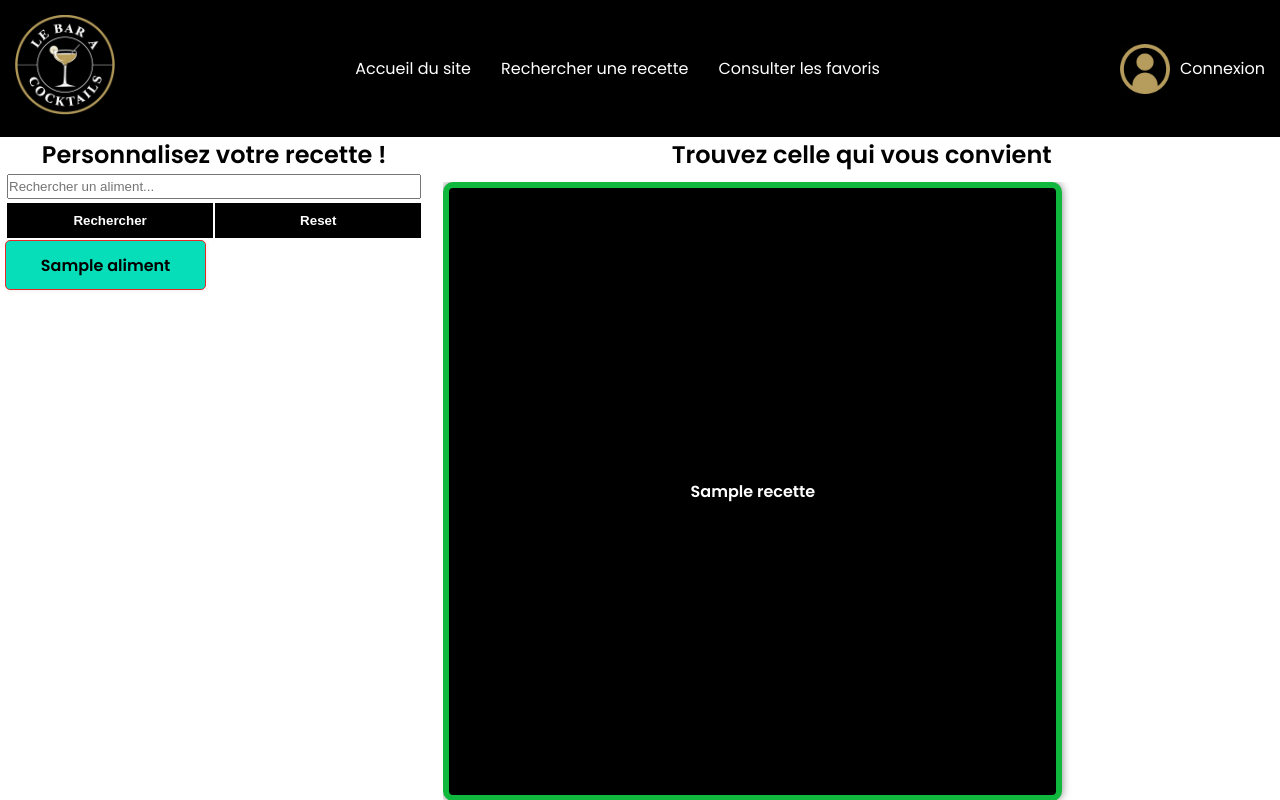
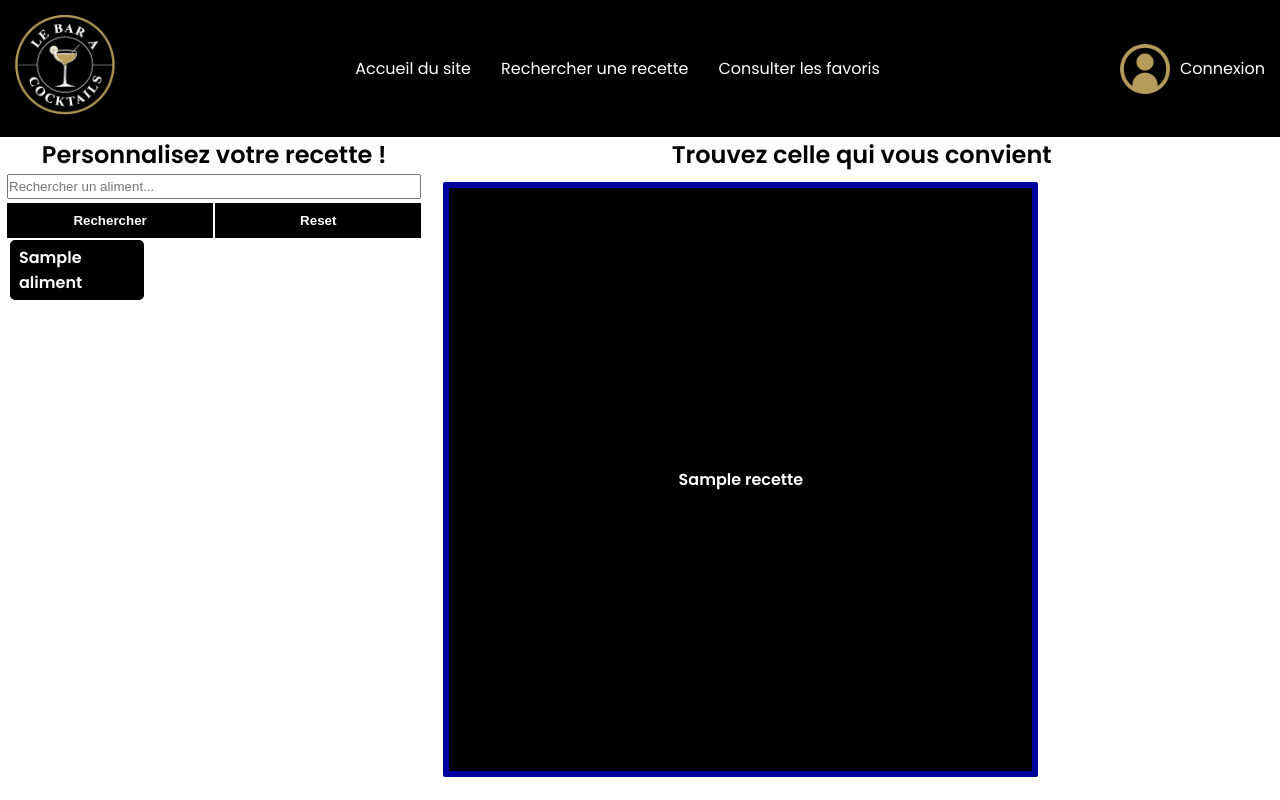
Before and after one commit to andreavltn/le-bar-a-cocktails, a PHP site: page /recherche.php in a window 1280 px wide. Run offline with PHP 8.4, Linux system fonts and the light colour scheme; tables that the repository leaves empty or names only in its code hold one stand-in row (values such as "Sample post").

Commit message:
ca a l'air de marcher

```diff
--- a/css/recherche.css
+++ b/css/recherche.css
@@ -1,22 +1,26 @@
+
+html, body {
+    height: 100%;
+    margin: 0; }
+
+
 #rechercheAliment {
 
     height: 25px;
     display: flex; gap: 2px; margin: 2px 2px;
 }
-html, body {
-    height: 100%;
-    margin: 0;
-    overflow: hidden; }
+
 
 
 .stylegrille {
     overflow-y: auto;
     flex-direction: column;
     display: grid;
-    grid-template-columns: repeat(auto-fill, minmax(200px, 1fr));
-    gap: 16px;
+    grid-template-columns: repeat(3, 1fr);
+    gap: 5px;
     flex: 1;
     min-height: 0;
+    margin-left: 5px;
 
 }
 
@@ -26,85 +30,43 @@ html, body {
                 flex-direction: column;
                 justify-content: center;   /* centrage vertical */
                 align-items: center;       /* centrage horizontal */
-                height: 50px;             /* hauteur d'une boite */
-                border: 1px solid #eb2626ff; /* couleur bordure*/
-                padding: 10px;   /* espace entre la boite et le texte*/
+                height: 60px;             /* hauteur d'une boite */
+                border: 7px solid; /* couleur bordure*/
+                border-color: #000;
+                background-color: #000;
+                color: #fff;
+                font-size: 20;
+                font-weight: 50;
+                padding: 2px;   /* espace entre la boite et le texte*/
                 border-radius: 5px; /* arrondi coin */
-                box-shadow: 0 0 5px rgba(116, 24, 24, 0.1); /* couleur ombre*/
-                background-color: #06ddb9ff;   /* couleur boite */
                 transition: transform 0.2s; /* temps de l'animation du mouseover */
                 order : 50;
 
 }
 
-.stylegrilleinter.vert { background-color: #10b93dff; order : 10;}
-.stylegrilleinter.jaune { background-color: #ddcf06; order : 15; }
-.stylegrilleinter.rouge { background-color: #dd0606; order : 18; }
-.stylegrilleinter.rougesa { background-color: #bb7d7d; order : 20; }
-.stylegrilleinter.base  { background-color: #06ddb9ff; order : 50; }
+.stylegrilleinter.vert { border-color: rgba(60, 255, 0, 0.567); order : 10;}
+.stylegrilleinter.jaune { border-color: #ffee0093; order : 15; }
+.stylegrilleinter.rouge { border-color: #ff00009a; order : 18; }
+.stylegrilleinter.rougesa {border-color: #8a0d0dbb; order : 20; }
+.stylegrilleinter.base  { border-color: #000; order : 50; }
 
 .stylegrilleinter:hover {
-    transform: translateY(-5px);
+    transform: translateY(-3px);
 
 }
 
-#rechercheboisson {
 
-    max-height: 60px;
-    transition: max-height 0.3s ease;
-}
-
-
-
-.stylegrilleboissons {
-    overflow-y: auto;
-    display: grid;
-    grid-template-columns: repeat(4, 1fr);
-    gap: 16px;
-    margin-top: 10px;
-    min-height: 0;
-    flex: 1;
-
-}
-
-.stylegrilleinterboissons.vert { border-color: rgb(0, 110, 255); }
-.stylegrilleinterboissons.orange { border-color: #eaff00; }
-.stylegrilleinterboissons.jaune { border-color: #09ff00; }
-.stylegrilleinterboissons.rouge { border-color: #dd0606; }
-
-.stylegrilleinterboissons {
-    position: relative;
-    display: flex;
-    justify-content: center;
-    align-items: center;
-
-    aspect-ratio: 1 / 1;
-    width: 100%;
-    background-color: #000;
-    color: #fff;
-    font-weight: bold;
-    text-align: center;
-
-    border: 6px solid #10b93dff;
-    border-radius: 10px;
-
-    box-shadow: 0 0 8px rgba(0, 0, 0, 0.5);
-    transition: transform 0.2s ease;
-}
-
-.stylegrilleinterboissons:hover {
-    transform: translateY(-5px);
-}
 
 #conteneurPrincipal {
     display: flex;
     gap: 20px;
     width: 100%;
-
-    height: 83vh;
+    height: 80vh;
     align-items: stretch;
  }
 
+
+ /* Conteneur droite*/
 #conteneurBoissons {
     flex: 2;
     display: flex;
@@ -113,6 +75,8 @@ html, body {
     overflow: hidden;
 }
 
+
+/* Conteneur gauche*/
 #conteneurAliments {
     flex: 1;
     display: flex;
@@ -123,9 +87,58 @@ html, body {
 }
 
 
+/* Style pour le conteneur des cases boissons*/
+.stylegrilleboissons {
+    overflow-y: auto;
+    display: grid;
+    grid-template-columns: repeat(4, 1fr);
+    gap: 16px;
+    margin-top: 10px;
+    min-height: 0;
+    flex: 1;
+}
+
+/* Style pour les cases boissons*/
+
+.stylegrilleinterboissons {
+    position: relative;
+    display: flex;
+    justify-content: center;
+    align-items: center;
+    aspect-ratio: 1 / 1;     /* carré*/
+    width: 100%;
+    background-color: #000;
+    color: #fff;
+    font-weight: bold;
+    text-align: center;
+    border: 6px solid ;
+    border-color: rgba(0, 0, 255, 0.621);
+    border-radius: 2px;
+    transition: transform 0.2s ease;
+}
+
+.stylegrilleinterboissons:hover {
+    transform: translateY(-5px);
+}
+
+.stylegrilleinterboissons.vert { border-color: rgba(0, 0, 255, 0.621); }
+.stylegrilleinterboissons.orange { border-color: rgba(255, 255, 0, 0.521); }
+.stylegrilleinterboissons.jaune { border-color: rgba(47, 255, 92, 0.552); }
+.stylegrilleinterboissons.rouge { border-color: #dd060672; }
 
 
-#bouttonRechercheAlim,
+/* Style pour les cases stylegrilleinterboissons */
+.texte-pourcent {
+    position: absolute;
+    bottom: 6px;
+    right: 8px;
+    font-size: 0.8rem;
+    font-weight: bold;
+    opacity: 0.85;
+}
+
+
+#bouttonRechercheAlim, /* Style des 2 boutons rechercher et reset */
 #bouttonReset {
     flex: 1;
     padding: 10px;
@@ -134,15 +147,4 @@ html, body {
     color: white;
     font-weight: bold;
     cursor: pointer;
-    transition: background-color 0.2s;
 }
-
-.texte-pourcent {
-    position: absolute;
-    bottom: 6px;
-    right: 8px;
-
-    font-size: 0.8rem;
-    font-weight: bold;
-    opacity: 0.85;
-}
```
